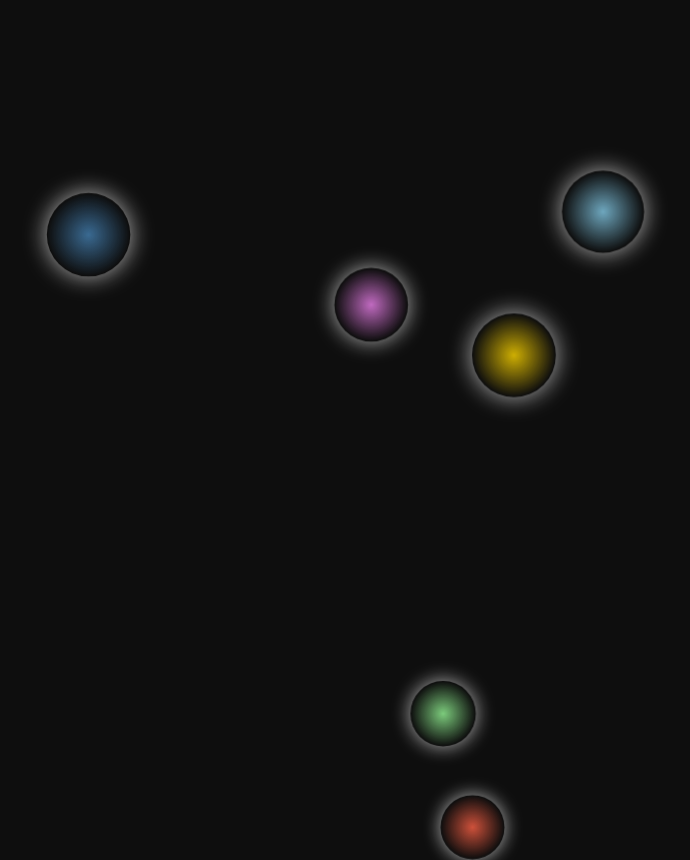
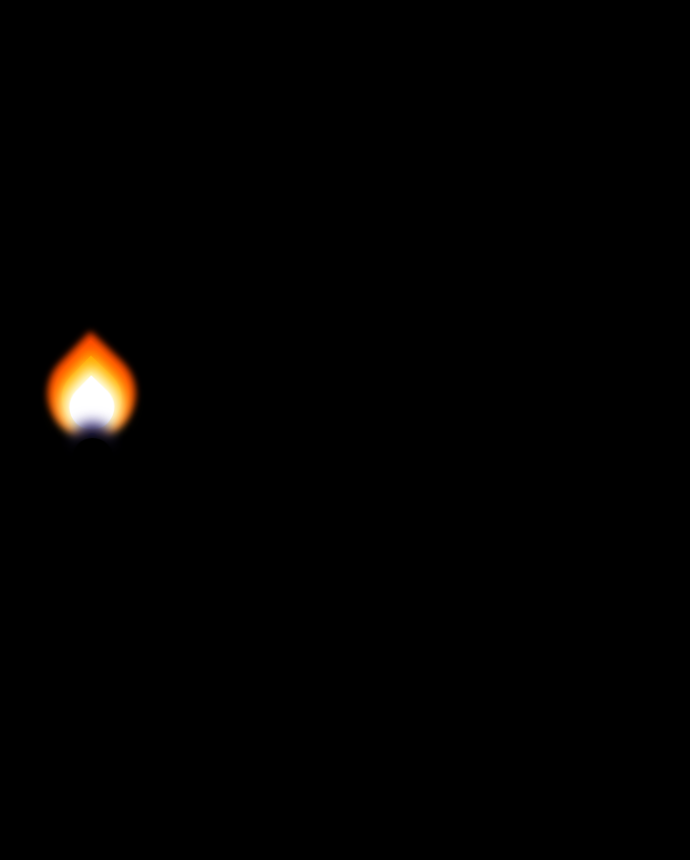
Before and after one commit to TREKZEST/Solar-system-, a plain HTML site: page index.html in a window 1280 px wide. Shown: the whole page, without its empty margins (548-1238 px from the left). After the commit the page ends 800 px from the top, so only its background shows below. Drawn offline with Linux system fonts and the light colour scheme.

Commit message:
update index.html

```diff
--- a/index.html
+++ b/index.html
@@ -1,67 +1,94 @@
 <!DOCTYPE html>
-<html lang="en">
+<html>
 <head>
 <style>
-* {
-margin: 0;
-padding: 0;
-box-sizing: border-box;
+body{
+height: 95vh;
+display: grid;
+place-items: center;
+background: black;
 }
-body {
-height: 100vh;
-background-color: #0e0e0e;
-overflow: hidden;
-display: flex;
-justify-content: center;
-align-items: center;
+.flame-box{
+height: 60px;
+width: 60px;
+transform-origin: center bottom;
+animation: flicker 3ms 200ms ease-in infinite alternate;
 }
-.orb {
+.flame{
+bottom: 0;
 position: absolute;
-width: 70px;
-height: 70px;
-background: radial-gradient(circle, rgba(255, 255, 255, 0.8), transparent 70%);
+border-top-left-radius: 50%;
+border-bottom-left-radius: 50%;
+border-bottom-right-radius: 50%;
+transform: rotate(-45deg) scale(1.5, 1.5);
+}
+.yellow{
+height: 30px;
+width: 30px;
+left: 15px;
+background: #ffd700;
+box-shadow: 0px 0px 9px 4px #ffd700;
+}
+.orange{
+left: 10px;
+width: 40px;
+height: 40px;
+background: #ffa500;
+box-shadow: 0px 0px 9px 4px #ffa500;
+}
+.red{
+height: 50px;
+width: 50px;
+left: 5px;
+background: #ff4500;
+box-shadow: 0px 0px 5px 4px #ff4500;
+}
+.white{
+height: 30px;
+width: 30px;
+left: 15px;
+bottom: -4px;
+background: #ffffff;
+box-shadow: 0px 0px 9px 4px #ffffff;
+}
+.circle{
 border-radius: 50%;
-box-shadow: 0px 0px 20px rgba(255, 255, 255, 0.7);
-animation: float 6s ease-in-out infinite;
+position: absolute;
 }
-@keyframes float {
-0% {
-transform: translate(0, 0) scale(1);
+.blue{
+left: 25px;
+bottom: -25px;
+width: 10px;
+height: 10px;
+background: #6a5acd;
+box-shadow: 0px 0px 15px 10px #6a5acd;
 }
-25% {
-transform: translate(80px, -100px) scale(1.1);
+.black{
+left: 10px;
+bottom: -60px;
+width: 40px;
+height: 40px;
+background: #000000;
+box-shadow: 0px 0px 15px 10px #000000;
 }
-50% {
-transform: translate(-150px, 50px) scale(0.9);
-}
-75% {
-transform: translate(100px, -30px) scale(1.2);
-}
-100% {
-transform: translate(0, 0) scale(1);
-}
+@keyframes flicker{
+0% {transform: rotate(-1deg);}
+20%{transform: rotate(1deg);}
+40%{transform: rotate(-1deg);}
+60%{transform: rotate(1deg) scaleY(1.04);}
+80%{transform: rotate(-2deg) scaleY(0.92);}
+100% {transform: rotate(1deg);}
 }
 </style>
 </head>
-<body><script>
-const createOrb = (color) => {
-const orb = document.createElement('div');
-orb.classList.add('orb');
-orb.style.background = `radial-gradient(circle, ${color}, transparent 70%)`;
-orb.style.left = `${Math.random() * 100}vw`;
-orb.style.top = `${Math.random() * 100}vh`;
-orb.style.animationDelay = `${Math.random() * 3}s`;
-document.body.appendChild(orb);
-};
-const colors = [
-'rgba(255, 99, 71, 0.8)',
-'rgba(135, 206, 235, 0.8)',
-'rgba(255, 215, 0, 0.8)',
-'rgba(152, 251, 152, 0.8)',
-'rgba(238, 130, 238, 0.8)',
-'rgba(70, 130, 180, 0.8)'
-];
-colors.forEach(color => createOrb(color));
-</script>
+<body>
+<div class="flame-box">
+<div class="red flame"></div>
+<div class="orange flame"></div>
+<div class="yellow flame"></div>
+<div class="white flame"></div>
+<div class="blue circle"></div>
+<div class="black circle"></div>
+</div>
 </body>
 </html>
```
